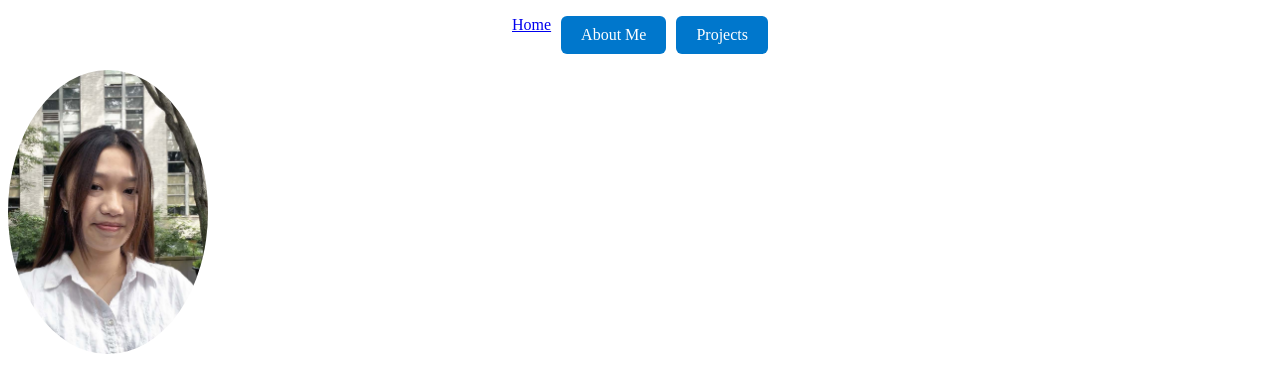
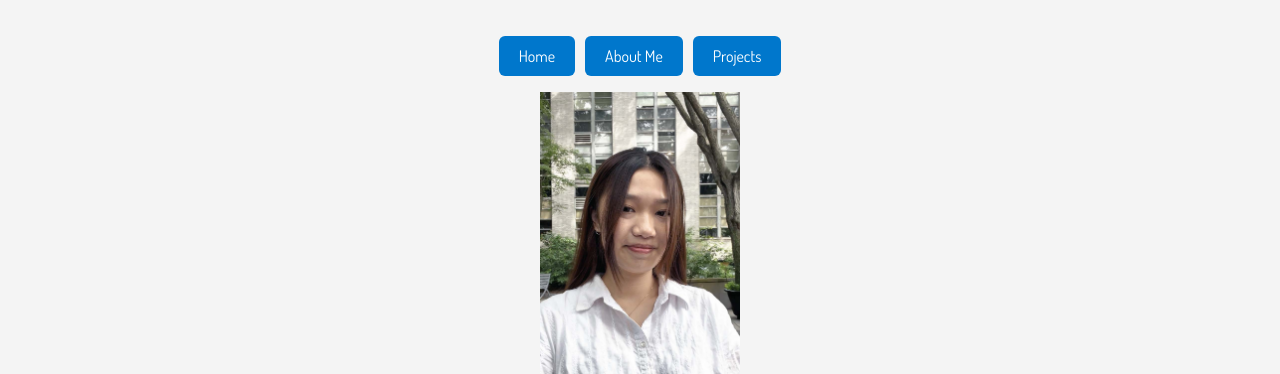
Before and after one commit to danli-lin/danlilin.github.io, a plain HTML site: page index.html in a window 1280 px wide. Shown: the top 374 px of the page. Drawn offline with Linux system fonts and the light colour scheme.

Commit message:
Update index.html

```diff
--- a/index.html
+++ b/index.html
@@ -2,11 +2,16 @@
 <html>
 <head>
   <title>DanLi Lin</title>
-</head>
-<body>
+  <link href="https://fonts.googleapis.com/css2?family=Dosis:wght@200..800&display=swap" rel="stylesheet">
+  <style>
+    body {
+      font-family: 'Dosis', sans-serif;
+      text-align: center;
+      margin: 0;
+      padding: 20px;
+      background-color: #f4f4f4;
+    }
 
-  <header>
-    <style>
     .nav-button {
       display: inline-block;
       padding: 10px 20px;
@@ -16,6 +21,7 @@
       border-radius: 6px;
       font-size: 16px;
       transition: background-color 0.3s ease;
+      font-family: 'Dosis', sans-serif;
     }
 
     .nav-button:hover {
@@ -34,18 +40,19 @@
       margin: 0;
     }
   </style>
+</head>
 
+<body>
   <nav>
     <ul>
-        <li><a href="index.html">Home</a></li>
+      <li><a href="index.html" class="nav-button">Home</a></li>
       <li><a href="about.html" class="nav-button">About Me</a></li>
       <li><a href="projects.html" class="nav-button">Projects</a></li>
+    </ul>
   </nav>
 
-  </header>
-
   <main>
-    <img src="images/headshot.jpg" alt="Image" class="center-image" style="width: 200px; height: auto; border-radius: 50%;">
+    <img src="images/headshot.jpg" alt="Image" class="center-image" style="width: 200px; height: auto;">
     <h1>DanLi Lin</h1>
     <h2>Structural Engineering Student</h2>
     <p>Welcome to my personal website! Here you can find information about my academic journey, projects, and interests in structural engineering.</p>
```
Lines whose indentation alone changed are shown as unchanged.
